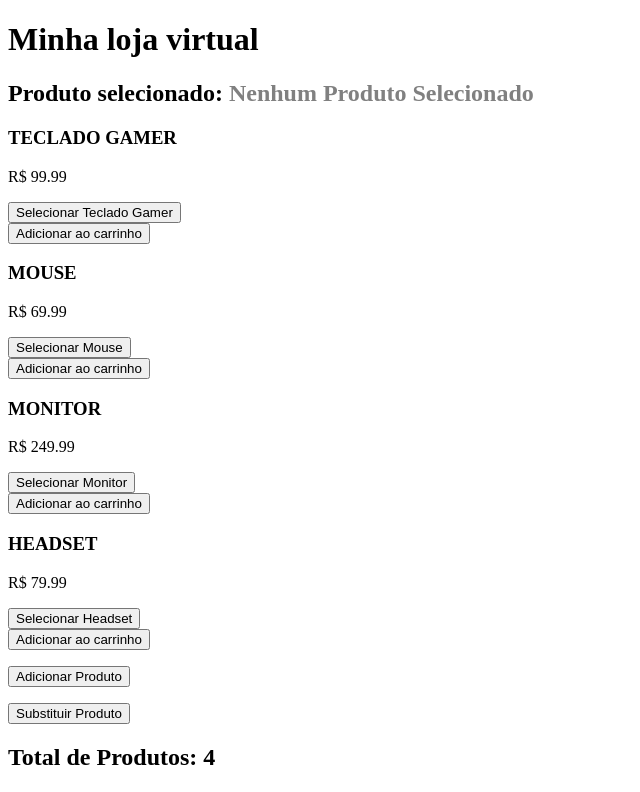
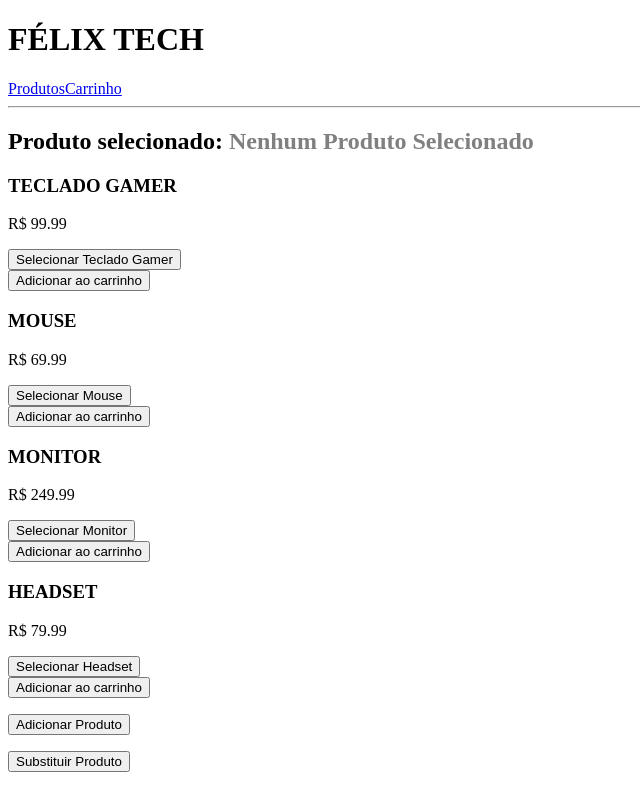
Before and after one commit to becafelixx/E-Commerce, an Angular app: page / in a window 1280 px wide. Shown: the top 792 px of the page, without its empty margins (0-640 px from the left). Built offline with nearby package versions, Linux system fonts and the light colour scheme.

Commit message:
Atualiza componente principal da aplicação

```diff
--- a/src/app/app.html
+++ b/src/app/app.html
@@ -1,3 +1,7 @@
-<!--apaga template nativo angular cli, adicionar app-produto para exibição-->
-<h1>Minha loja virtual</h1>
-<app-lista-produtos></app-lista-produtos>
+<h1>{{ nomeLoja | uppercase }}</h1>
+<nav>
+    <a routerLink="/">Produtos</a>
+    <a routerLink="/carrinho">Carrinho</a>
+</nav>
+<hr />
+<router-outlet></router-outlet>
--- a/src/app/app.ts
+++ b/src/app/app.ts
@@ -1,13 +1,16 @@
 import { Component, signal } from '@angular/core';
 //import { RouterOutlet } from '@angular/router';//remove a importação de RouterOutlet, pois não é necessário no momento;
 //import { Produto } from './components/produto/produto';//importando a classe do produto do arquivo produto.ts para produto/produto
-import { ListaProdutos } from './features/produtos/lista-produtos/lista-produtos';
+import { RouterOutlet, RouterLink } from '@angular/router';
+import { UpperCasePipe } from '@angular/common';
+
 @Component({
   selector: 'app-root',
-  imports: [ListaProdutos],
+  imports: [RouterOutlet, RouterLink, UpperCasePipe],
   templateUrl: './app.html',
   styleUrl: './app.css'
 })
 export class App {
   protected readonly title = signal('e-commerce');
+  nomeLoja = ' Félix Tech';
 }
```
